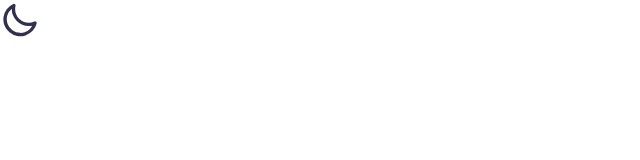
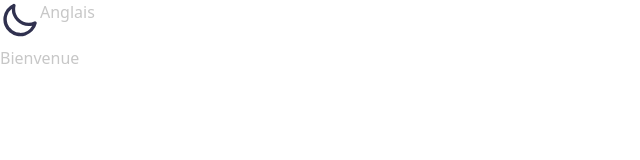
Before and after one commit to mathieudacheux/rently_FrontEnd, a React (Vite) app: page / in a window 1280 px wide. Shown: the top 160 px of the page, without its empty margins (0-640 px from the left). Built offline with nearby package versions, Linux system fonts and the light colour scheme.

Commit message:
Toggle Language

```diff
--- /dev/null
+++ b/src/components/atoms/ToggleLanguage.tsx
@@ -0,0 +1,22 @@
+import { useEffect, useState } from 'react'
+import i18next from 'i18next'
+
+export default function ToggleLanguage(): JSX.Element {
+  const [language, setLanguage] = useState<string>('fr')
+
+  const toggleLanguage = () => {
+    setLanguage(language === 'fr' ? 'en' : 'fr')
+  }
+
+  useEffect(() => {
+    i18next.changeLanguage(language)
+  }, [language])
+
+  return (
+    <label className='swap'>
+      <input type='checkbox' onChange={toggleLanguage} />
+      <p className='swap-on fill-secondary w-10 h-10'>French</p>
+      <p className='swap-off fill-secondary w-10 h-10'>Anglais</p>
+    </label>
+  )
+}
--- a/src/components/atoms/ToggleMode.tsx
+++ b/src/components/atoms/ToggleTheme.tsx
@@ -1,6 +1,6 @@
 import { useState, useEffect } from 'react'
 
-export default function ToggleMode(): JSX.Element {
+export default function ToggleTheme(): JSX.Element {
   const [theme, setTheme] = useState<string>('lightThemeRently')
 
   const toggleTheme = () => {
--- a/src/pages/Home/Home.tsx
+++ b/src/pages/Home/Home.tsx
@@ -1,5 +1,14 @@
-import ToggleMode from '../../components/atoms/ToggleMode.tsx'
+import ToggleLanguage from '../../components/atoms/ToggleLanguage.tsx'
+import ToggleTheme from '../../components/atoms/ToggleTheme.tsx'
+import { useTranslation } from 'react-i18next'
 
 export default function Home(): JSX.Element {
-  return <ToggleMode />
+  const { t } = useTranslation()
+  return (
+    <>
+      <ToggleTheme />
+      <ToggleLanguage />
+      <h1>{t('welcome')}</h1>
+    </>
+  )
 }
--- a/src/translations/i18n.ts
+++ b/src/translations/i18n.ts
@@ -14,7 +14,7 @@ const ressources = {
 
 i18n.use(initReactI18next).init({
   resources: ressources,
-  lng: 'fr',
+  lng: 'en',
 })
 
 export default i18n
```
